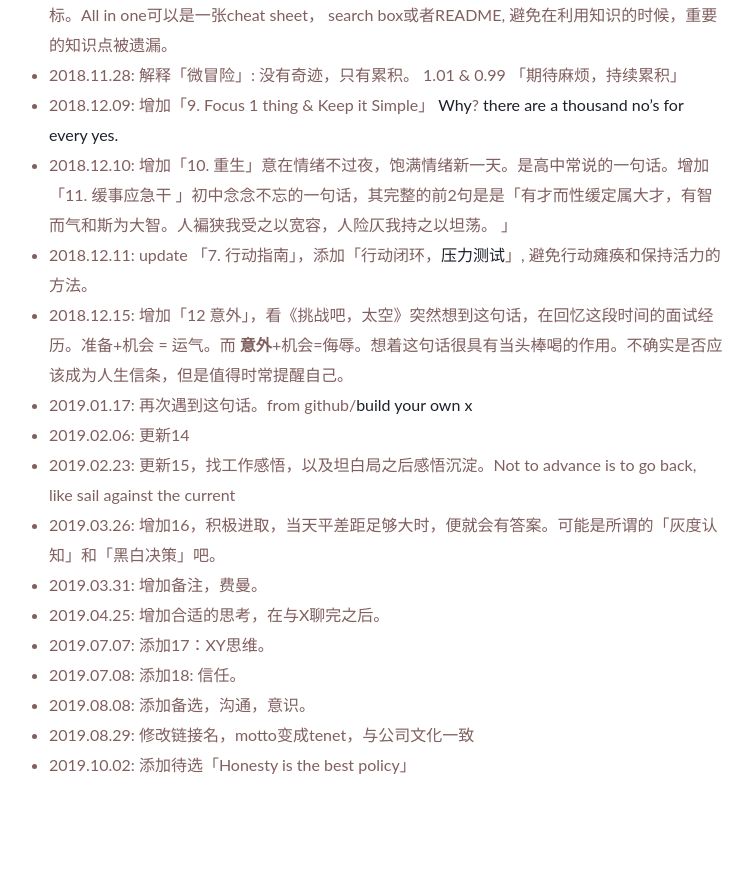
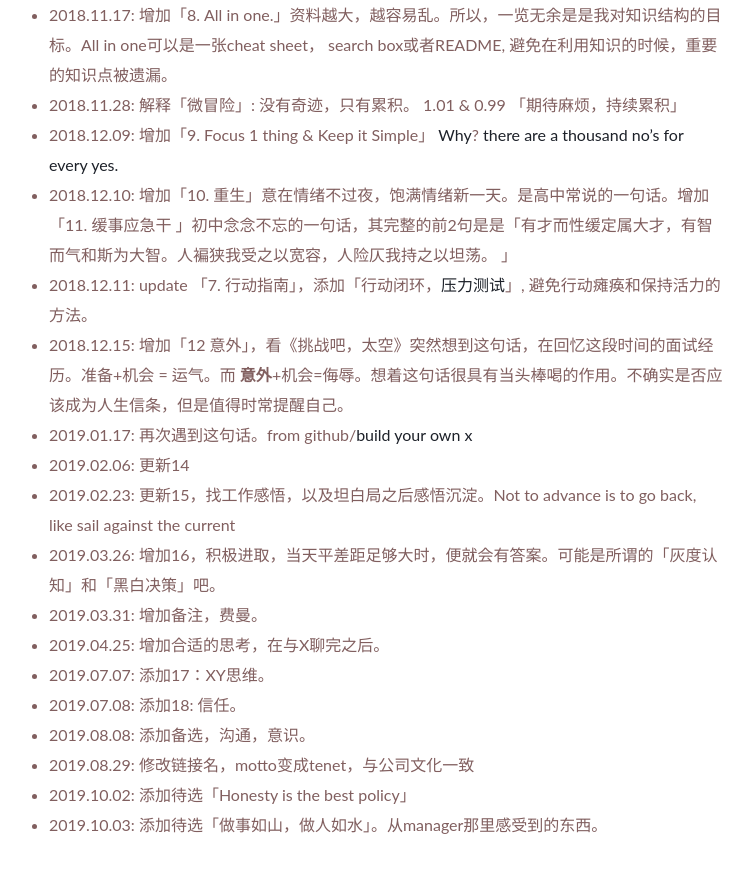
Before and after one commit to WillWang-X/willwang-x.github.io, a Jekyll site: the page built from _posts/2018-10-20-tenet.md, in a window 1280 px wide and 900 px high, scrolled down 1556 px. Shown: the top 873 px of the window, without its empty margins (266-1019 px from the left). Built offline with Jekyll 4.4.1, drawn with Linux system fonts in a browser that asks for light colours; before the commit the page ends 2396 px from its top, so only the background shows below that.

Commit message:
updated tenet

```diff
--- a/_posts/2018-10-20-tenet.md
+++ b/_posts/2018-10-20-tenet.md
@@ -45,6 +45,7 @@
 - 沟通：precise, concise, open, direct, respectful, 换位，有趣。
 - 永远意识到自己可能是错的那一方 (unless you know a better one)
 - Honesty is the best policy.  [by Charlie Munger]
+- 做事如山，做人如水。（做硬事，说软话。)
 
 
 
@@ -71,3 +72,4 @@
 -  2019.08.08: 添加备选，沟通，意识。
 -  2019.08.29: 修改链接名，motto变成tenet，与公司文化一致
 -  2019.10.02: 添加待选「Honesty is the best policy」
+-  2019.10.03: 添加待选「做事如山，做人如水」。从manager那里感受到的东西。
```
